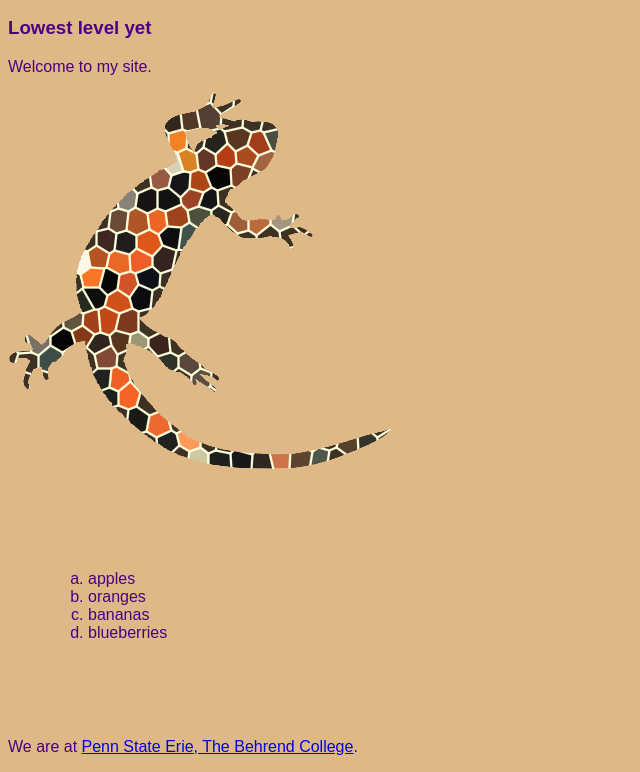
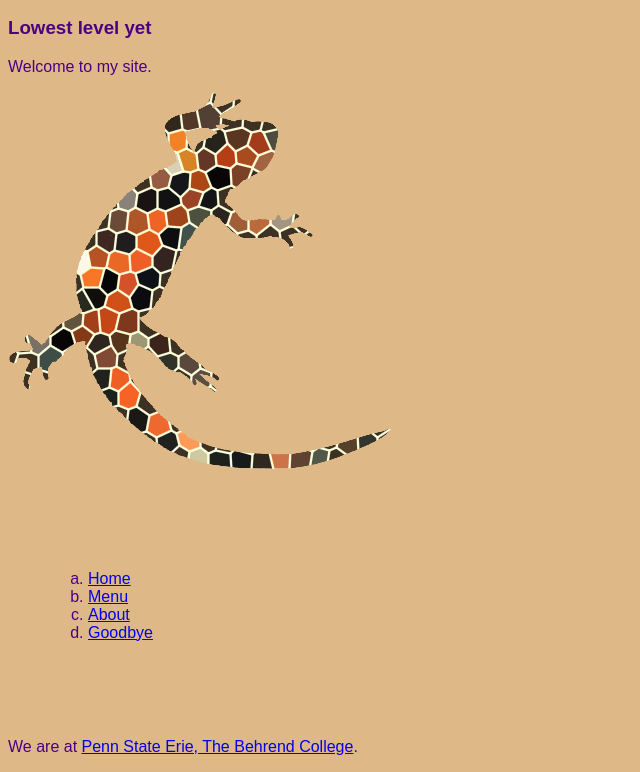
Before and after one commit to Beeplosion/MyPageProper, a plain HTML site: page docs/index.html in a window 1280 px wide. Shown: the part 111-883 px from the top of the page, without its empty margins (0-640 px from the left). Drawn offline with Linux system fonts and the light colour scheme.

Commit message:
home page update

```diff
--- a/docs/index.html
+++ b/docs/index.html
@@ -19,10 +19,10 @@
         folder as this HTML file we're editing. And we're going into the images folder to deliver the newt-mosaic4.png file inside. -->
 
         <ol>
-            <li>apples</li>
-            <li>oranges</li>
-            <li>bananas</li>
-            <li>blueberries</li>
+                <li><a href="#home">Home</a></li>
+                <li><a href="#menu">Menu</a></li>
+                <li><a href="#about">About</a></li>
+                <li><a href="#bye">Goodbye</a></li>
         </ol>
 
         <p>We are at <a href="https://behrend.psu.edu/">Penn State Erie, The Behrend College</a>.</p>
```
